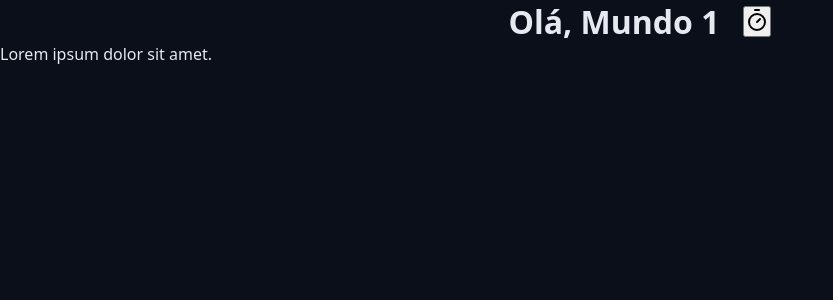
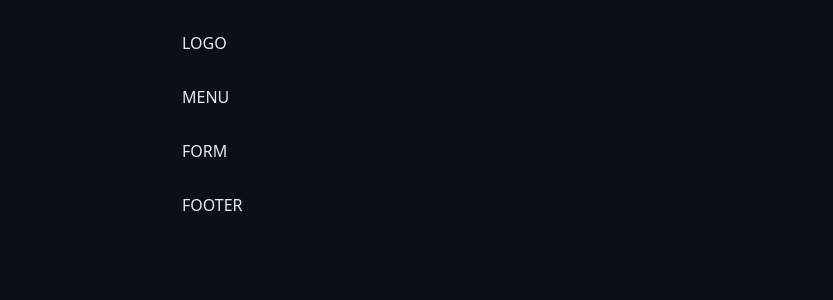
Before and after one commit to EaeDave/chronos-pomodoro, a React (Vite) app: page / in a window 1280 px wide. Shown: the top 300 px of the page, without its empty margins (0-833 px from the left). Built offline with nearby package versions, Linux system fonts and the light colour scheme.

Commit message:
creating html and css structure for each session

```diff
--- a/src/App.tsx
+++ b/src/App.tsx
@@ -4,23 +4,33 @@
 
 import './styles/theme.css';
 import './styles/global.css';
-import { Heading } from './components/Heading';
-import { TimerIcon } from 'lucide-react';
-
 export function App() {
   console.log('Teste');
   return (
-    // React Fragment
     <>
-      {/* Componente Olá, Mundo! */}
-      <Heading>
-        Olá, Mundo 1{' '}
-        <button>
-          <TimerIcon />
-        </button>
-      </Heading>
+      <div className='container'>
+        <div className='content'>
+          <section>LOGO</section>
+        </div>
+      </div>
 
-      <p>Lorem ipsum dolor sit amet.</p>
+      <div className='container'>
+        <div className='content'>
+          <section>MENU</section>
+        </div>
+      </div>
+
+      <div className='container'>
+        <div className='content'>
+          <section>FORM</section>
+        </div>
+      </div>
+
+      <div className='container'>
+        <div className='content'>
+          <section>FOOTER</section>
+        </div>
+      </div>
     </>
   );
 }
--- a/src/styles/global.css
+++ b/src/styles/global.css
@@ -15,3 +15,16 @@ body {
   background: var(--gray-900);
   color: var(--text-default);
 }
+
+.container {
+  max-width: 98rem;
+  margin: 0 auto;
+}
+
+.container-fluid {
+  max-width: auto;
+}
+
+.content {
+  margin: 3.2rem;
+}
```
